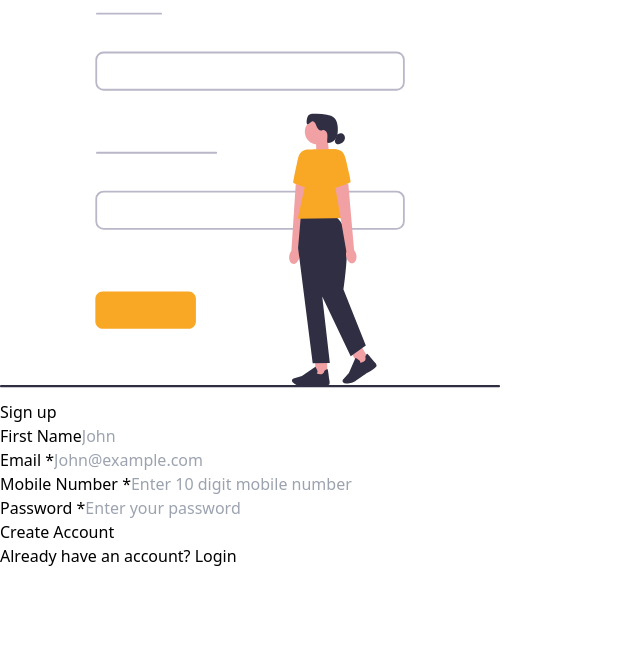
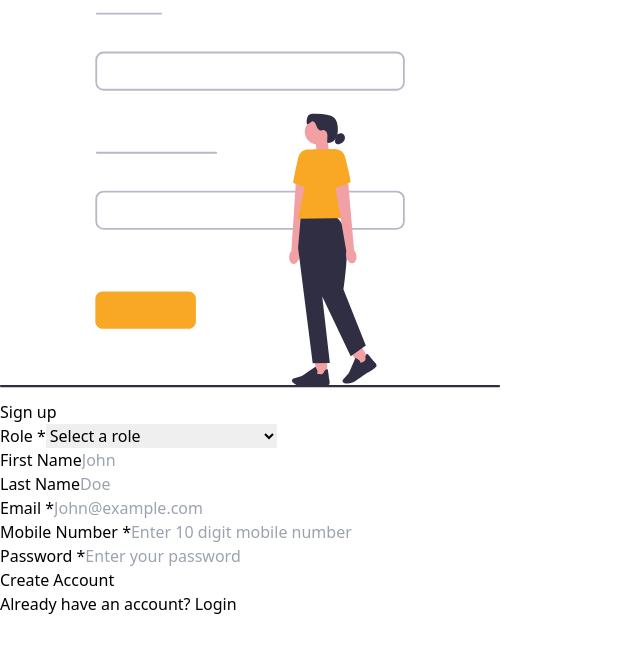
Before and after one commit to mahajansanika7/Final_Year_Project_Frontend, a React (Vite) app: page /auth/signup in a window 1280 px wide. Shown: the top 652 px of the page, without its empty margins (0-640 px from the left). Built offline with nearby package versions, Linux system fonts and the light colour scheme.

Commit message:
Added Registartion part with react redux

```diff
--- a/src/App.jsx
+++ b/src/App.jsx
@@ -2,6 +2,7 @@ import { Route, Routes } from "react-router-dom";
 import Home from "./pages/Home";
 import Signup from "./pages/Auth/Signup";
 import Signin from "./pages/Auth/Signin";
+import Farmer from "./pages/Farmer";
 
 export default function App() {
   return (
@@ -10,6 +11,7 @@ export default function App() {
           <Route path="/" element={<Home />} />
           <Route path="/auth/signup" element={<Signup />} />
           <Route path="/auth/signin" element={<Signin />} />
+          <Route path="/farmer" element={<Farmer />} />
       </Routes>
     </>
   )
--- /dev/null
+++ b/src/Helper/axiosInstance.js
@@ -0,0 +1,11 @@
+import axios from "axios";
+
+const axiosInstance = axios.create(); // Create a new instance of axios
+
+axiosInstance.defaults.baseURL = import.meta.env.VITE_BACKEND_URL; //set the base URL
+
+axiosInstance.defaults.withCredentials = true; // Allow cookies to be sent with requests
+
+// Intercept each request to include the token
+
+export default axiosInstance;
--- /dev/null
+++ b/src/Redux/Slices/AuthSlice.js
@@ -0,0 +1,89 @@
+import { createAsyncThunk, createSlice } from '@reduxjs/toolkit'
+import toast from 'react-hot-toast';
+import axiosInstance from '../../Helper/axiosInstance';
+
+const initialState = {
+  isLoggedIn: localStorage.getItem("isLoggedIn") === 'true' || false,
+  role: localStorage.getItem("role") || "",
+  data: (() => {
+    const data = localStorage.getItem("data");
+    try {
+      return JSON.parse(data) || {};
+    } catch {
+      return {};
+    }
+  })(),
+};
+
+export const createAccount = createAsyncThunk(
+  "auth/createAccount",
+  async (data) => {
+    try {
+      const response = axiosInstance.post("/farmers", data);
+      console.log("I am here")
+      toast.promise(response, {
+        loading: "Hold back tight, we are registering your id...",
+        success: "Account created successfully",
+        error: "Ohh No!, something went wrong. Please try again",
+      });
+
+      const apiResponse = await response;
+      console.log("My response", apiResponse);
+      return apiResponse;
+    } catch (error) {
+      console.log(error);
+    }
+  }
+);
+
+export const login = createAsyncThunk("auth/login", async (data) => {
+  console.log("incoming data to the thunk", data);
+  try {
+    const response = axiosInstance.post("/auth/login", data);
+
+    toast.promise(response, {
+      loading: "Logging in...",
+      success: "Logged in successfully",
+      error: "Ohh No!, something went wrong. Please try again",
+    });
+
+    const apiResponse = await response;
+    return apiResponse;
+  } catch (error) {
+    console.log(error);
+  }
+});
+
+const AuthSlice = createSlice({
+  name: "auth",
+  initialState,
+  reducers: {},
+  extraReducers: (builder) => {
+    builder
+      .addCase(login.fulfilled, (state, action) => {
+        // reducer which will execute when the login thunk is fulfilled
+        state.isLoggedIn = true;
+        state.role = action?.payload?.data?.data?.userRole;
+        state.data = action?.payload?.data?.data?.userData;
+
+        localStorage.setItem("isLoggedIn", true);
+        localStorage.setItem("role", action?.payload?.data?.data?.userRole);
+        localStorage.setItem(
+          "data",
+          JSON.stringify(action?.payload?.data?.data?.userData)
+        );
+
+      })
+      // .addCase(logout.fulfilled, (state) => {
+      //   // reducer which will execute when the logout thunk is fulfilled
+      //   localStorage.setItem("isLoggedIn", false);
+      //   localStorage.setItem("role", "");
+      //   localStorage.setItem("data", JSON.stringify({}));
+      //   state.isLoggedIn = false;
+      //   state.role = "";
+      //   state.data = {};
+      // });
+  },
+});
+
+export default AuthSlice.reducer;
--- /dev/null
+++ b/src/Redux/store.js
@@ -0,0 +1,9 @@
+import { configureStore } from "@reduxjs/toolkit";
+import AuthSliceReducer from './Slices/AuthSlice'
+export const store = configureStore({
+  reducer: {
+    auth: AuthSliceReducer,
+  },
+  devTools: true
+
+})
--- a/src/main.jsx
+++ b/src/main.jsx
@@ -1,11 +1,15 @@
 // import { StrictMode } from 'react'
-import { createRoot } from 'react-dom/client'
-import './index.css'
-import App from './App.jsx'
-import { BrowserRouter } from 'react-router-dom'
+import { createRoot } from "react-dom/client";
+import "./index.css";
+import App from "./App.jsx";
+import { BrowserRouter } from "react-router-dom";
+import { Provider } from "react-redux";
+import { store } from "./Redux/store.js";
 
-createRoot(document.getElementById('root')).render(
-  <BrowserRouter>
-    <App />
-  </BrowserRouter>,
-)
+createRoot(document.getElementById("root")).render(
+  <Provider store={store}>
+    <BrowserRouter>
+      <App />
+    </BrowserRouter>
+  </Provider>
+);
--- a/src/pages/Auth/Signup.jsx
+++ b/src/pages/Auth/Signup.jsx
@@ -1,6 +1,69 @@
-import { Link } from "react-router-dom";
+import { useState } from "react";
+import toast from "react-hot-toast";
+import { Link, useNavigate } from "react-router-dom";
+import { createAccount } from "../../Redux/Slices/AuthSlice";
+import { useDispatch } from "react-redux";
 
-function SignupPresentation() {
+function Signup() {
+  const navigate = useNavigate();
+  const dispatch = useDispatch();
+  const [signUpState, setSignUpState] = useState({
+    role: "",
+    email: "",
+    password: "",
+    firstName: "",
+    lastName: "",
+    mobileNumber: "",
+  });
+
+  function handleUserInput(e) {
+    const { name, value } = e.target;
+    setSignUpState({ ...signUpState, [name]: value });
+  }
+
+  async function handleFormSubmit(e) {
+    e.preventDefault();
+    console.log(signUpState);
+
+    // const { firstName, email, mobileNumber, password } = signUpState;
+
+    // // Custom Validation
+    // if (!firstName || !email || !mobileNumber || !password) {
+    //   toast.error("All fields are required");
+    //   return;
+    // }
+
+    // if (firstName.length < 5 || firstName.length > 20) {
+    //   toast.error("First name should be between 5 and 20 characters long");
+    //   return;
+    // }
+
+    // // Email validation
+    // const emailPattern = /^[^\s@]+@[^\s@]+\.[^\s@]+$/;
+    // if (!emailPattern.test(email)) {
+    //   toast.error("Invalid email address");
+    //   return;
+    // }
+
+    // // Mobile number validation
+    // if (mobileNumber.length < 10 || mobileNumber.length > 12) {
+    //   toast.error("Mobile number should be between 10-12 digits");
+    //   return;
+    // }
+
+    // // Password validation
+    // if (password.length > 5 ) {
+    //   toast.error("Password length must be 5 characters or more");
+    //   return;
+    // }
+    console.log(signUpState);
+    const apiResponse = await dispatch(createAccount(signUpState));
+    console.log(apiResponse);
+    if (apiResponse.payload.data.success) {
+      navigate("/auth/signin");
+    }
+  }
+
   return (
     <>
       <section className="text-gray-600 body-font">
@@ -146,10 +209,31 @@ function SignupPresentation() {
             </svg>
           </div>
 
-            <form className="flex flex-col w-full p-8 mt-10 bg-gray-100 rounded-lg lg:w-2/6 md:w-1/2 md:ml-auto md:mt-0">
+          <form className="flex flex-col w-full p-8 mt-10 bg-gray-100 rounded-lg lg:w-2/6 md:w-1/2 md:ml-auto md:mt-0" onSubmit={handleFormSubmit}>
             <h2 className="mb-5 text-lg font-medium text-gray-900 title-font">
               Sign up
             </h2>
+
+            <div className="relative mb-4">
+              <label htmlFor="role" className="text-sm leading-7 text-gray-700">
+                Role <span className="text-red-500">*</span>
+              </label>
+              <select
+                id="role"
+                name="role"
+                value={signUpState.role}
+                onChange={handleUserInput}
+                required
+                className="w-full px-3 py-2 mt-2 text-base leading-8 text-gray-700 transition-colors duration-200 ease-in-out border border-gray-300 rounded outline-none focus:border-yellow-500 focus:ring-2 focus:ring-yellow-200"
+              >
+                <option value="">Select a role</option>
+                <option value="Farmer">Farmer</option>
+                <option value="Ethanol Producing Factory">Ethanol Producing Factories</option>
+                <option value="Distributers">Distributers</option>
+                <option value="Retailers">Retailers</option>
+                <option value="End Users">End Users</option>
+              </select>
+            </div>
 
             <div className="relative mb-4">
               <label
@@ -163,13 +247,30 @@ function SignupPresentation() {
                 id="firstName"
                 name="firstName"
                 required
-                  // onChange={handleUserInput}
+                onChange={handleUserInput}
                 minLength={5}
                 placeholder="John"
                 className="w-full px-3 py-1 mt-2 text-base leading-8 text-gray-700 transition-colors duration-200 ease-in-out border border-gray-300 rounded outline-noe focus:border-yellow-500 focus:ring-2 focus:ring-yellow-200"
               />
             </div>
-
+            <div className="relative mb-4">
+              <label
+                htmlFor="lastName"
+                className="text-sm leading-7 text-gray-600"
+              >
+                Last Name
+              </label>
+              <input
+                type="text"
+                id="lastName"
+                name="lastName"
+                required
+                onChange={handleUserInput}
+                minLength={5}
+                placeholder="Doe"
+                className="w-full px-3 py-1 mt-2 text-base leading-8 text-gray-700 transition-colors duration-200 ease-in-out border border-gray-300 rounded outline-noe focus:border-yellow-500 focus:ring-2 focus:ring-yellow-200"
+              />
+            </div>
             <div className="relative mb-4">
               <label
                 htmlFor="email"
@@ -182,7 +283,7 @@ function SignupPresentation() {
                 id="email"
                 name="email"
                 required
-                  // onChange={handleUserInput}
+                onChange={handleUserInput}
                 placeholder="John@example.com"
                 className="w-full px-3 py-1 mt-2 text-base leading-8 text-gray-700 transition-colors duration-200 ease-in-out border border-gray-300 rounded outline-noe focus:border-yellow-500 focus:ring-2 focus:ring-yellow-200"
               />
@@ -200,7 +301,7 @@ function SignupPresentation() {
                 id="mobileNumber"
                 name="mobileNumber"
                 required
-                  // onChange={handleUserInput}
+                onChange={handleUserInput}
                 maxLength={12}
                 placeholder="Enter 10 digit mobile number"
                 className="w-full px-3 py-1 mt-2 text-base leading-8 text-gray-700 transition-colors duration-200 ease-in-out border border-gray-300 rounded outline-noe focus:border-yellow-500 focus:ring-2 focus:ring-yellow-200"
@@ -219,14 +320,15 @@ function SignupPresentation() {
                 id="password"
                 name="password"
                 required
-                  // onChange={handleUserInput}
+                onChange={handleUserInput}
                 placeholder="Enter your password"
                 className="w-full px-3 py-1 mt-2 text-base leading-8 text-gray-700 transition-colors duration-200 ease-in-out border border-gray-300 rounded outline-noe focus:border-yellow-500 focus:ring-2 focus:ring-yellow-200"
               />
             </div>
 
             <button
-                // onClick={handleFormSubmit}
+            type="submit"
+              onChange={handleFormSubmit}
               className="w-full px-8 py-2 text-lg text-white bg-yellow-500 border-0 rounded focus:outline-none hover:bg-yellow-600"
             >
               Create Account
@@ -234,7 +336,7 @@ function SignupPresentation() {
 
             <p className="mt-3 text-xs text-gray-500">
               Already have an account?{" "}
-                <Link to="/auth/login" className="text-yellow-500">
+              <Link to="/auth/signin" className="text-yellow-500">
                 Login
               </Link>
             </p>
@@ -245,4 +347,4 @@ function SignupPresentation() {
   );
 }
 
-export default SignupPresentation;
+export default Signup;
--- /dev/null
+++ b/src/pages/Farmer.jsx
@@ -0,0 +1,9 @@
+
+
+function Farmer() {
+  return (
+    <div>Farmer Home Page</div>
+  )
+}
+
+export default Farmer
```
Also changed, not shown: package.json (+6 -1 lines), 2 other files (tests, documents, lock files or other folders). Lines whose indentation alone changed are shown as unchanged.
